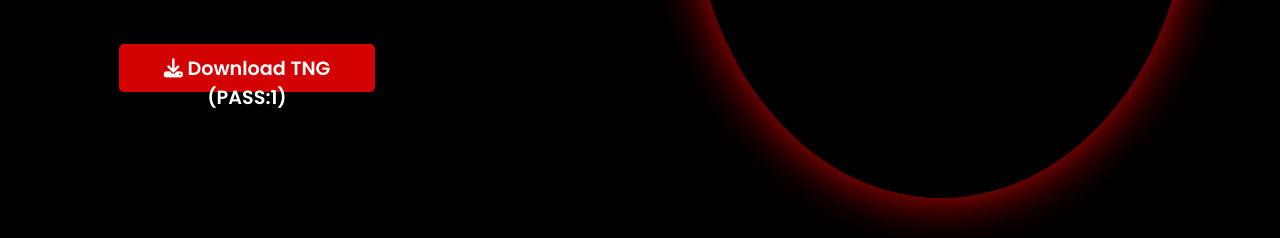
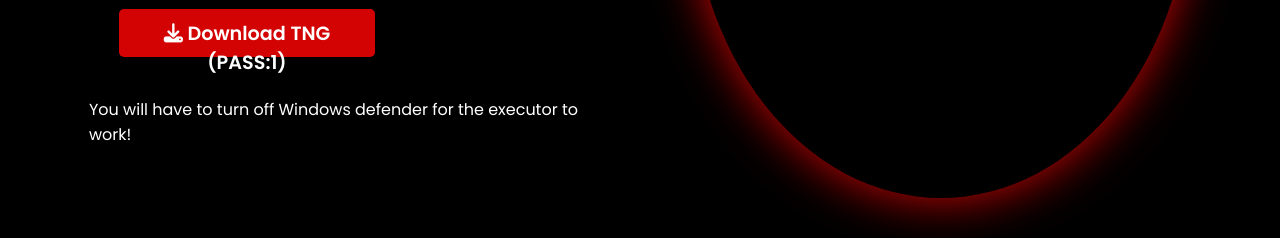
Before and after one commit to tnggaming/tnggaming, a plain HTML site: page index.html in a window 1280 px wide. Shown: the part 562-800 px from the top of the page. Drawn offline with nearby package versions, Linux system fonts and the light colour scheme; no server answers.

Commit message:
Update index.html

```diff
--- a/index.html
+++ b/index.html
@@ -66,6 +66,9 @@
                             <i class="fa-solid fa-download"></i> Download TNG (PASS:1)
                         </button>
                     </a>
+                    <p data-aos="flip-down" data-aos-duration="1500" data-aos-delay="1100">
+                    You will have to turn off Windows defender for the executor to work!
+                    </p>
                 </div>
             </div>
             <div class="image" data-aos="zoom-in" data-aos-duration="3000">
```
